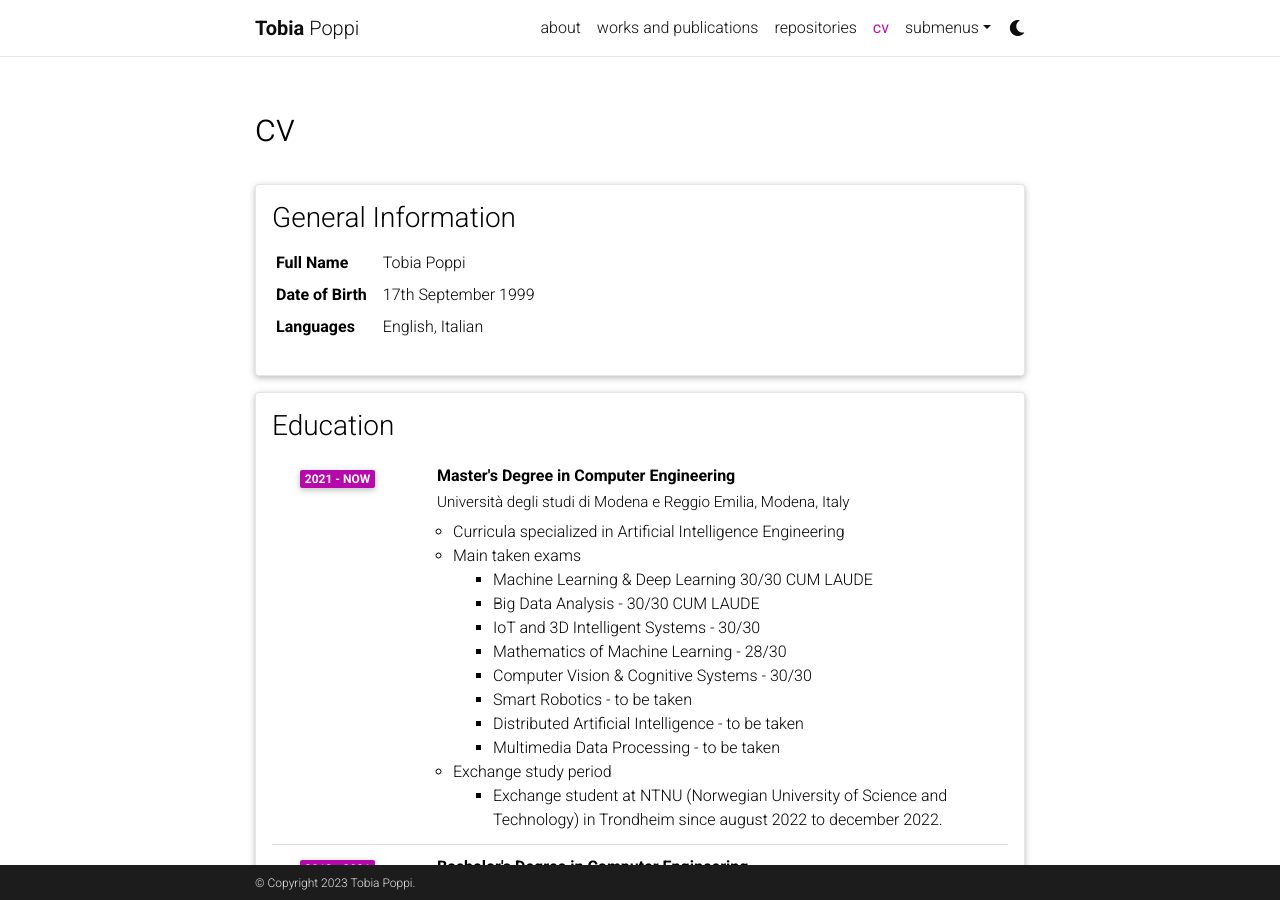
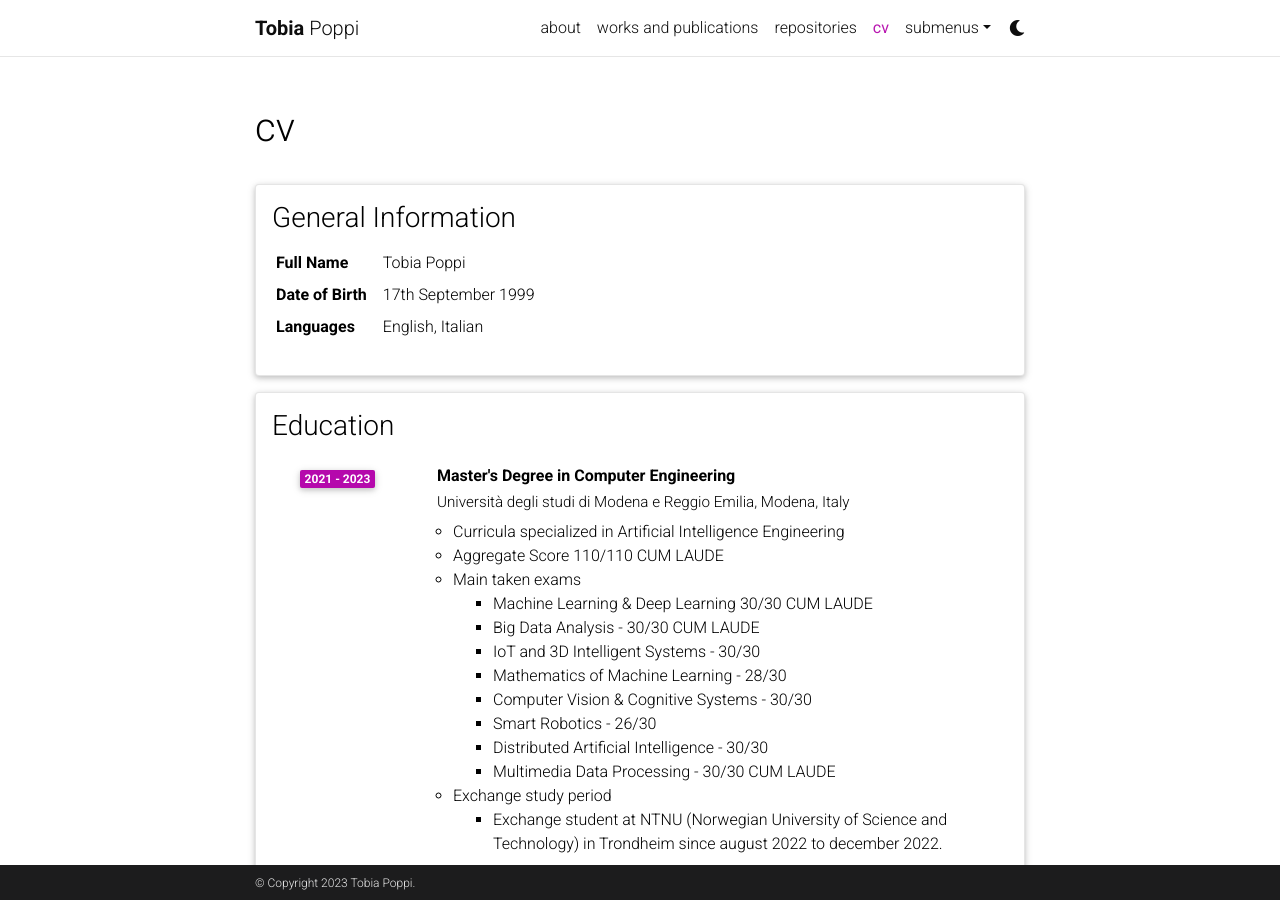
Before and after one commit to tobiapoppi/tobiapoppi.github.io, a Jekyll site: the page built from _pages/cv.md, in a window 1280 px wide and 900 px high. Built offline with Jekyll 4.4.1, drawn with Linux system fonts in a browser that asks for light colours; comment, search, counter and statistics services are not loaded; a style sheet for code colours, icons or effects is not loaded.

```diff
--- a/_config.yml
+++ b/_config.yml
@@ -8,7 +8,7 @@ first_name: Tobia
 last_name: Poppi
 email: tobia.poppi@gmail.com
 description: > # the ">" symbol means to ignore newlines until "footer_text:"
-  Tobia Poppi, Master's Degree student. This is my Portfolio page!
+  Tobia Poppi, PhD student. This is my Portfolio page!
 #footer_text: >
 keywords: tobia poppi, tobia, poppi, academic-website, publications, projects, portfolio-website  # add your own keywords or leave empty
 
--- a/_data/cv.yml
+++ b/_data/cv.yml
@@ -13,9 +13,10 @@
   contents:
     - title: Master's Degree in Computer Engineering
       institution: Università degli studi di Modena e Reggio Emilia, Modena, Italy
-      year: 2021 - now
+      year: 2021 - 2023
       description:
         - Curricula specialized in Artificial Intelligence Engineering
+        - Aggregate Score 110/110 CUM LAUDE
         - title: Main taken exams
           contents:
             - Machine Learning & Deep Learning 30/30 CUM LAUDE
@@ -23,9 +24,9 @@
             - IoT and 3D Intelligent Systems - 30/30
             - Mathematics of Machine Learning - 28/30
             - Computer Vision & Cognitive Systems - 30/30
-            - Smart Robotics - to be taken
-            - Distributed Artificial Intelligence - to be taken
-            - Multimedia Data Processing - to be taken
+            - Smart Robotics - 26/30
+            - Distributed Artificial Intelligence - 30/30
+            - Multimedia Data Processing - 30/30 CUM LAUDE
         - title: Exchange study period
           contents:
             - Exchange student at NTNU (Norwegian University of Science and Technology) in Trondheim since august 2022 to december 2022.
```
Also changed, not shown: _bibliography/papers.bib (+11 -0 lines), _pages/about.md (+1 -1 lines), assets/img/publication_preview/LMThesis.png (added), 1 other file.
